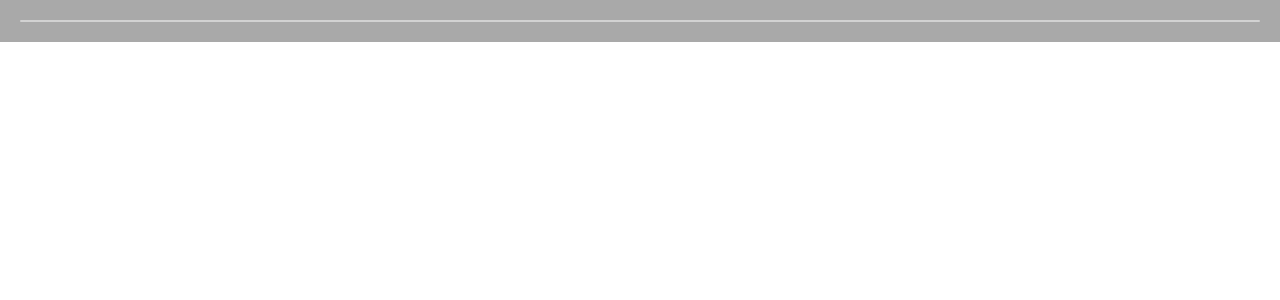
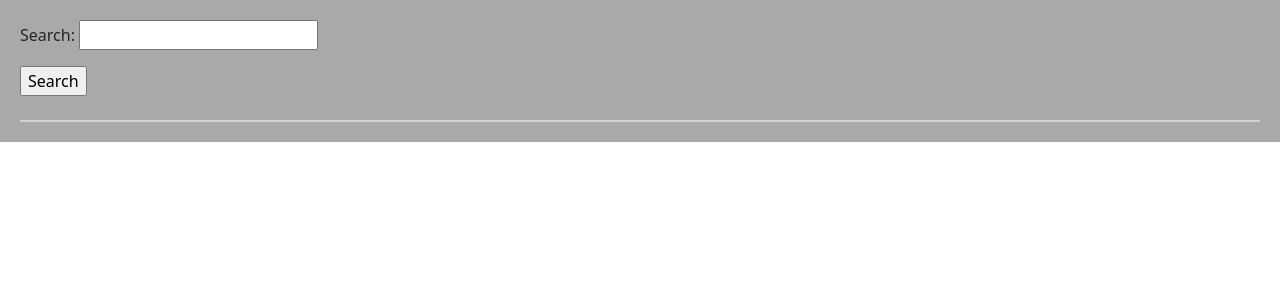
Before and after one commit to AminNoury/Social1, a Django app: page /home/ in a window 1280 px wide. Shown: the part 56-356 px from the top of the page. Run offline with Django 4.2, Linux system fonts and the light colour scheme; data that the repository does not hold is empty.

Commit message:
search form added in home

```diff
--- a/home/templates/home/home.html
+++ b/home/templates/home/home.html
@@ -2,6 +2,10 @@
 
 
 {% block content %}
+    <form action="" method="get">
+        {{ form.as_p }}
+    <input type="submit" value="Search">
+    </form><br/>
         <div class="card">
         {% for post in posts %}
             <a href="{{ post.get_absolute_url }}" class="card-body">
--- a/home/views.py
+++ b/home/views.py
@@ -2,8 +2,11 @@
 from django.views import View
 
 from posts.models import Post
-
+from posts.forms import PostSearchForm
 class HomeView(View):
+    form_class = PostSearchForm
     def get(self, request):
         posts = Post.objects.all()
-        return render(request, 'home/home.html', {'posts': posts})
+        if request.GET.get('search'):
+            posts = posts.filter(body__contains=request.GET['search'])
+        return render(request, 'home/home.html', {'posts': posts, 'form': self.form_class})
--- a/posts/forms.py
+++ b/posts/forms.py
@@ -21,3 +21,7 @@
     class Meta:
         model = Comment
         fields = ('body', )
+
+
+class PostSearchForm(forms.Form):
+    search = forms.CharField()
--- a/posts/models.py
+++ b/posts/models.py
@@ -27,6 +27,7 @@
         if user_like.exists():
             return True
         return False
+
 class Comment(models.Model):
     user = models.ForeignKey(User, on_delete=models.CASCADE, related_name='ucomments')
     post = models.ForeignKey(Post, on_delete=models.CASCADE, related_name='pcomments')
```
